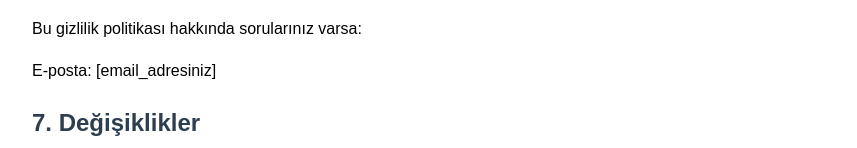
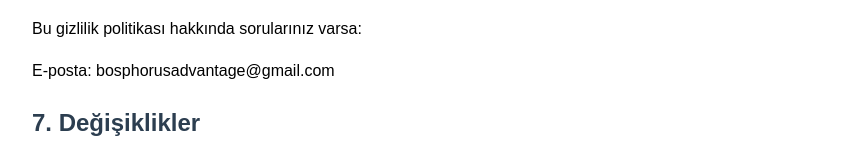
Before and after one commit to bilal-ahmet/passora-privacy, a plain HTML site: page privacy_policy.html in a window 1280 px wide. Shown: the part 870-1018 px from the top of the page, without its empty margins (208-1065 px from the left). Drawn offline with Linux system fonts and the light colour scheme.

Commit message:
Update privacy_policy.html

```diff
--- a/privacy_policy.html
+++ b/privacy_policy.html
@@ -41,10 +41,11 @@
 
         <h2>6. İletişim</h2>
         <p>Bu gizlilik politikası hakkında sorularınız varsa:</p>
-        <p>E-posta: [email_adresiniz]</p>
+        <p>E-posta: bosphorusadvantage@gmail.com</p>
 
         <h2>7. Değişiklikler</h2>
         <p>Bu gizlilik politikası güncellenebilir. Değişiklikler bu sayfada yayınlanacaktır.</p>
     </div>
 </body>
+
 </html>
```
